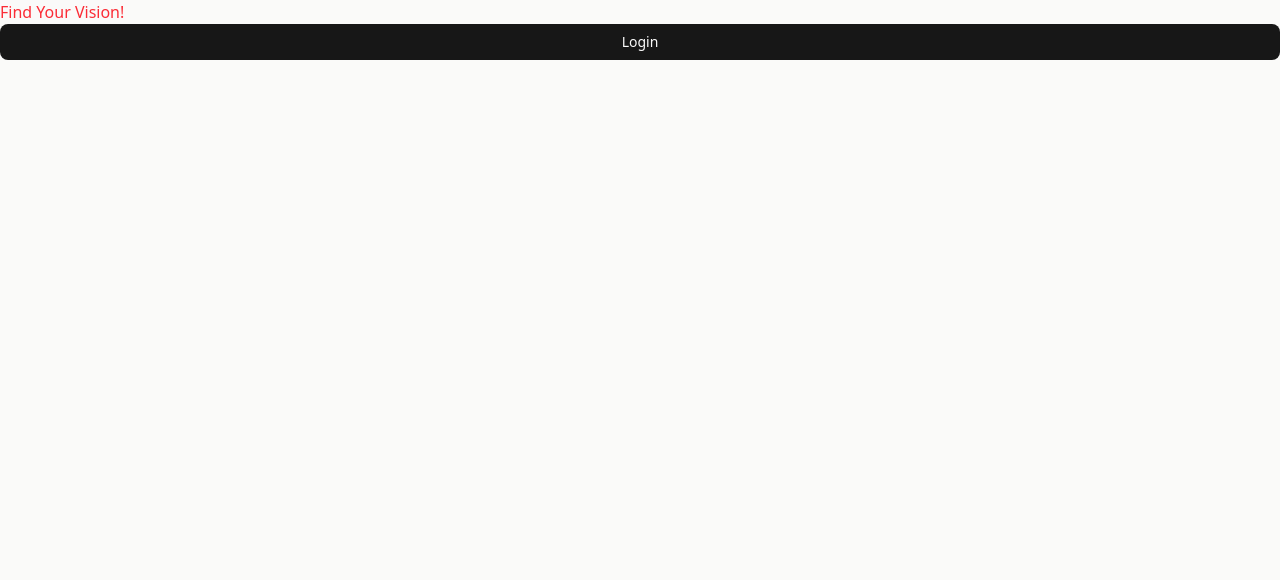
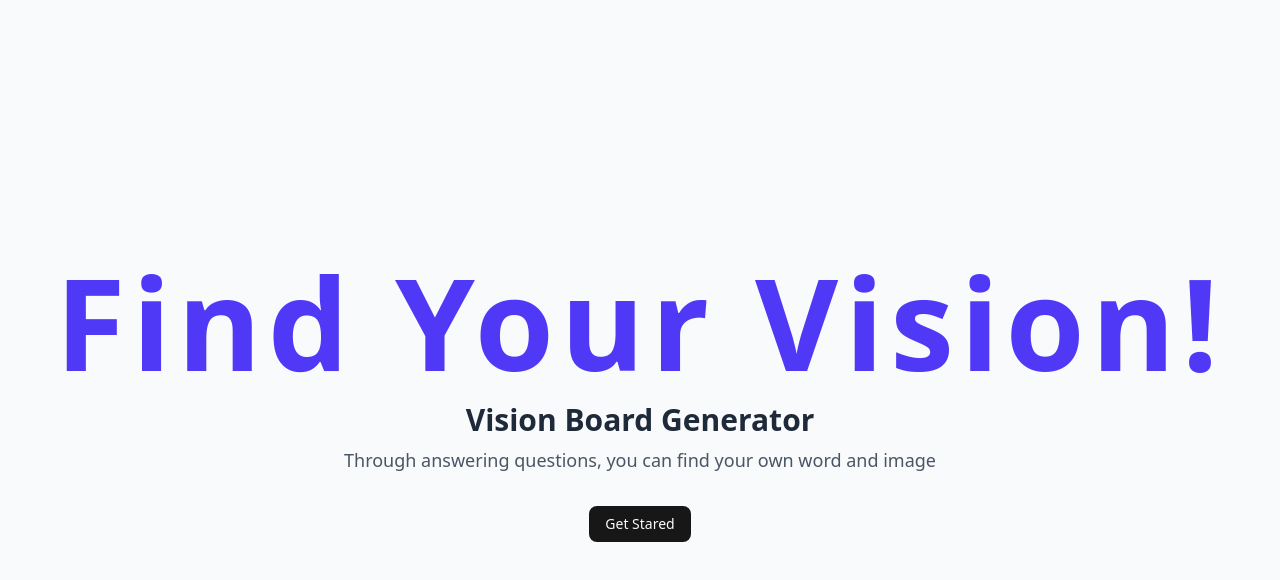
Before and after one commit to tmk-a/vision-board-generator-nextjs, a Next.js app: page / in a window 1280 px wide. Shown: the top 580 px of the page. Built offline with nearby package versions, Linux system fonts and the light colour scheme.

Commit message:
fix: Improve home page

```diff
--- a/src/app/page.tsx
+++ b/src/app/page.tsx
@@ -3,10 +3,21 @@ import Link from "next/link";
 
 export default function Home() {
   return (
-    <div className="flex flex-col min-h-screen">
-      <h1 className="text-red-500">Find Your Vision!</h1>
+    <div className="flex flex-col items-center justify-center min-h-screen bg-gray-50 text-gray-800 p-4">
+      <h1 className="text-9xl font-extrabold text-indigo-600 tracking-wider">
+        Find Your Vision!
+      </h1>
+
+      <p className="text-2xl md:text-3xl font-semibold mt-4 mb-2">
+        Vision Board Generator
+      </p>
+
+      <p className="text-lg text-gray-600 mb-8 text-center">
+        Through answering questions, you can find your own word and image
+      </p>
+
       <Button asChild>
-        <Link href={"/login"}>Login</Link>
+        <Link href={"/login"}>Get Stared</Link>
       </Button>
     </div>
   );
```
